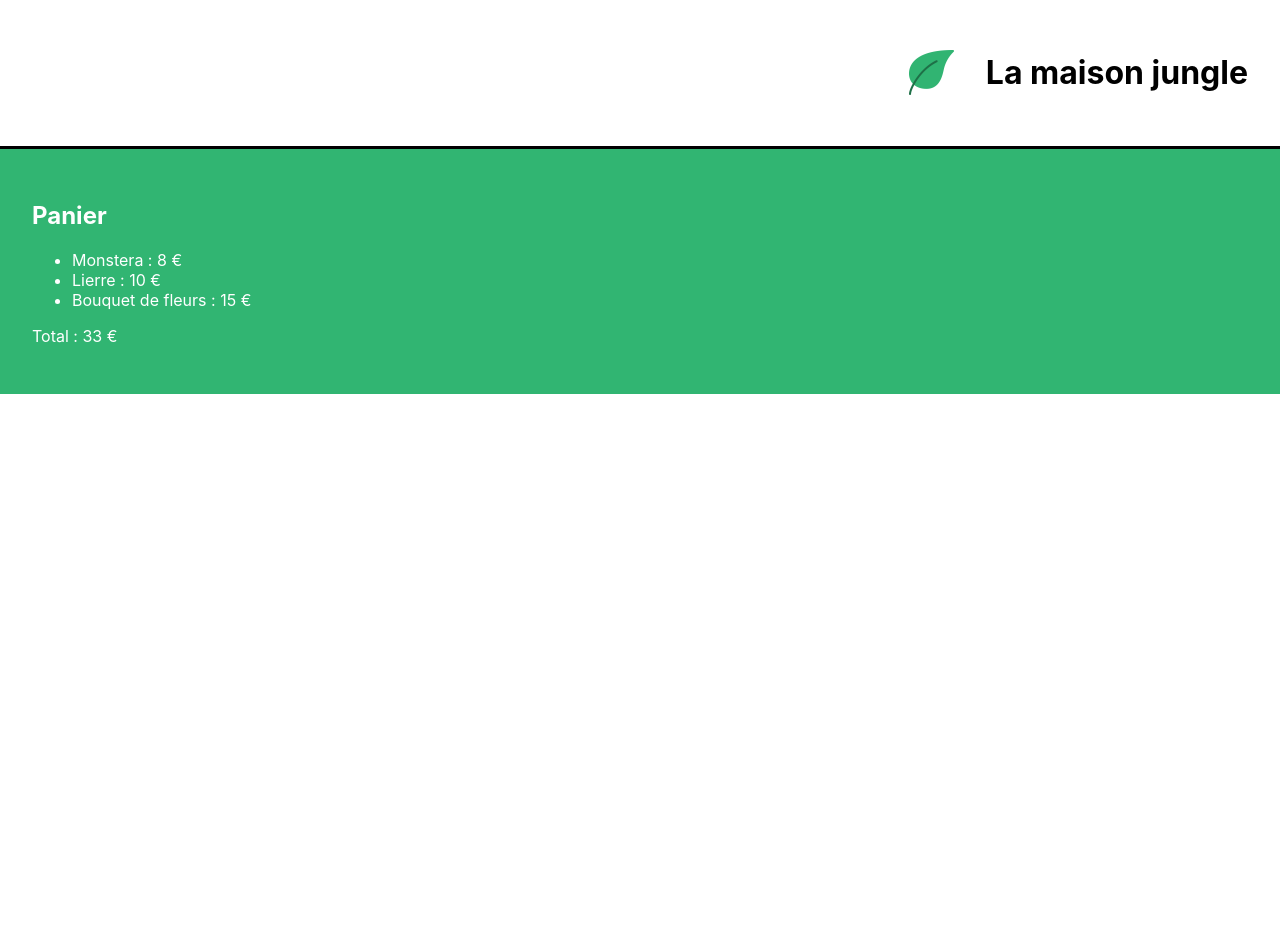
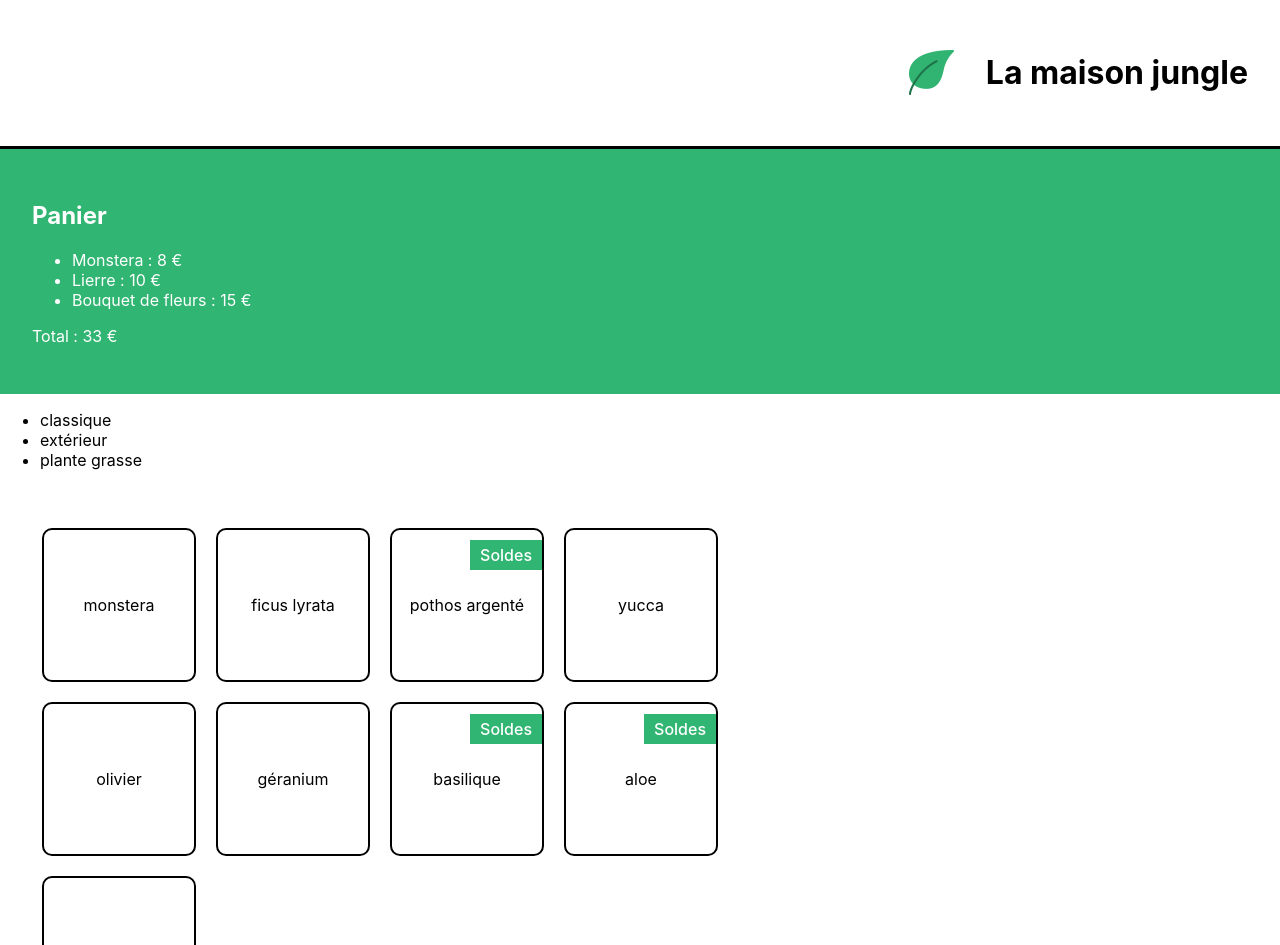
Before and after one commit to Vives-M/learning-react, a React (Create React App) app in the folder la-maison-jungle/: page / in a window 1280 px wide. Shown: the top 945 px of the page. Before the commit the page ends 800 px from the top, so only its background shows below. Built offline with nearby package versions, Linux system fonts and the light colour scheme.

Commit message:
add sales message when plants has special offer

```diff
--- a/la-maison-jungle/src/components/App.js
+++ b/la-maison-jungle/src/components/App.js
@@ -3,7 +3,12 @@
 import ShoppingList from './ShoppingList';
 
 function App() {
-  return <div><Banner /> <Cart /></div>;
+  return (
+  <div>
+    <Banner />
+    {<Cart />}
+    <ShoppingList />
+  </div>)
 }
 
 export default App;
--- a/la-maison-jungle/src/components/ShoppingList.js
+++ b/la-maison-jungle/src/components/ShoppingList.js
@@ -1,20 +1,27 @@
 import {plantList} from '../datas/plantList'
-
-// const plantList = [
-//   'monstera',
-//   'ficus lyrata',
-//   'pothos argenté',
-//   'yucca',
-//   'palmier'
-// ]
+import '../styles/ShoppingList.css'
 
 function ShoppingList() {
+  const categories = plantList.reduce(
+    (acc, plant) =>
+      acc.includes(plant.category) ? acc : acc.concat(plant.category),
+    []
+  )
   return (
-    <ul>
-      {plantList.map((plant) => (
-        <li key={'${plant}-${index}'}>{plant}</li>
-      ))}
-    </ul>
+    <div>
+      <ul>
+        {categories.map((cat) => (
+          <li key={cat}>{cat}</li>
+        ))}
+      </ul>
+      <ul className='lmj-plant-list'>
+          {plantList.map((plant) => (
+            <li key={plant.id} className='lmj-plant-item'>{plant.name}
+              {plant.isSpecialOffer && <div className='lmj-sales'>Soldes</div>}
+            </li>
+          ))}
+      </ul>
+    </div>
   )
 }
 
--- a/la-maison-jungle/src/datas/plantList.js
+++ b/la-maison-jungle/src/datas/plantList.js
@@ -12,7 +12,8 @@
 	{
 		name: 'pothos argenté',
 		category: 'classique',
-		id: '3sd'
+		id: '3sd',
+		isSpecialOffer: true
 	},
 	{
 		name: 'yucca',
@@ -32,12 +33,14 @@
 	{
 		name: 'basilique',
 		category: 'extérieur',
-		id: '7ie'
+		id: '7ie',
+		isSpecialOffer: true
 	},
 	{
 		name: 'aloe',
 		category: 'plante grasse',
-		id: '8fp'
+		id: '8fp',
+		isSpecialOffer: true
 	},
 	{
 		name: 'succulente',
--- /dev/null
+++ b/la-maison-jungle/src/styles/ShoppingList.css
@@ -0,0 +1,30 @@
+.lmj-plant-list {
+	list-style-type: none;
+	padding: 32px;
+	display: flex;
+	flex-wrap: wrap;
+	max-width: 800px;
+}
+
+.lmj-plant-item {
+	border: solid 2px black;
+	border-radius: 10px;
+	height: 150px;
+	width: 150px;
+	margin: 10px;
+	display: flex;
+	align-items: center;
+	justify-content: center;
+	flex-direction: column;
+	position: relative;
+}
+
+.lmj-sales {
+	position: absolute;
+	right: 0px;
+	top: 10px;
+	font-weight: 500;
+	color: white;
+	padding: 5px 10px;
+	background-color: #31b572;
+}
```
